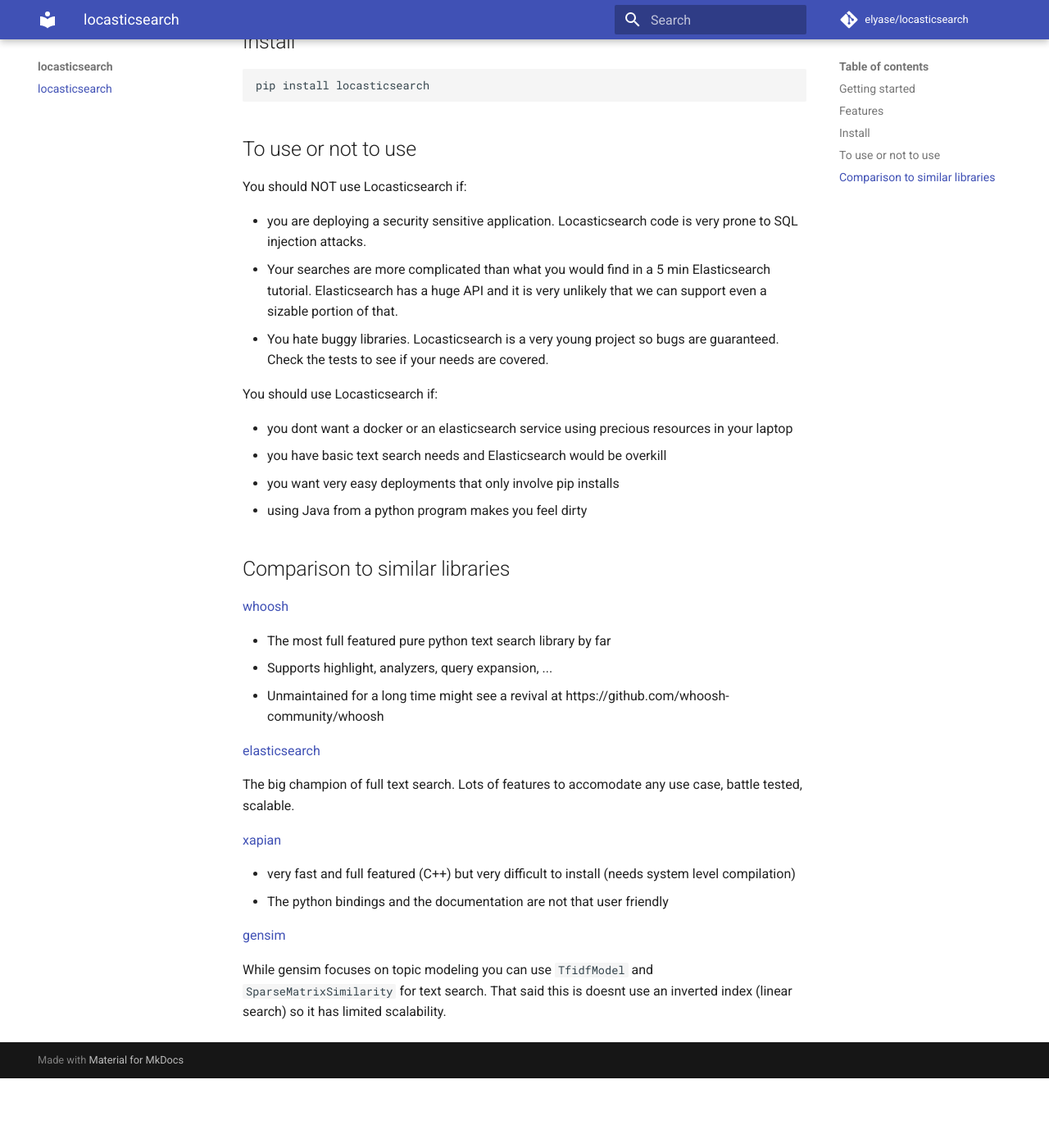
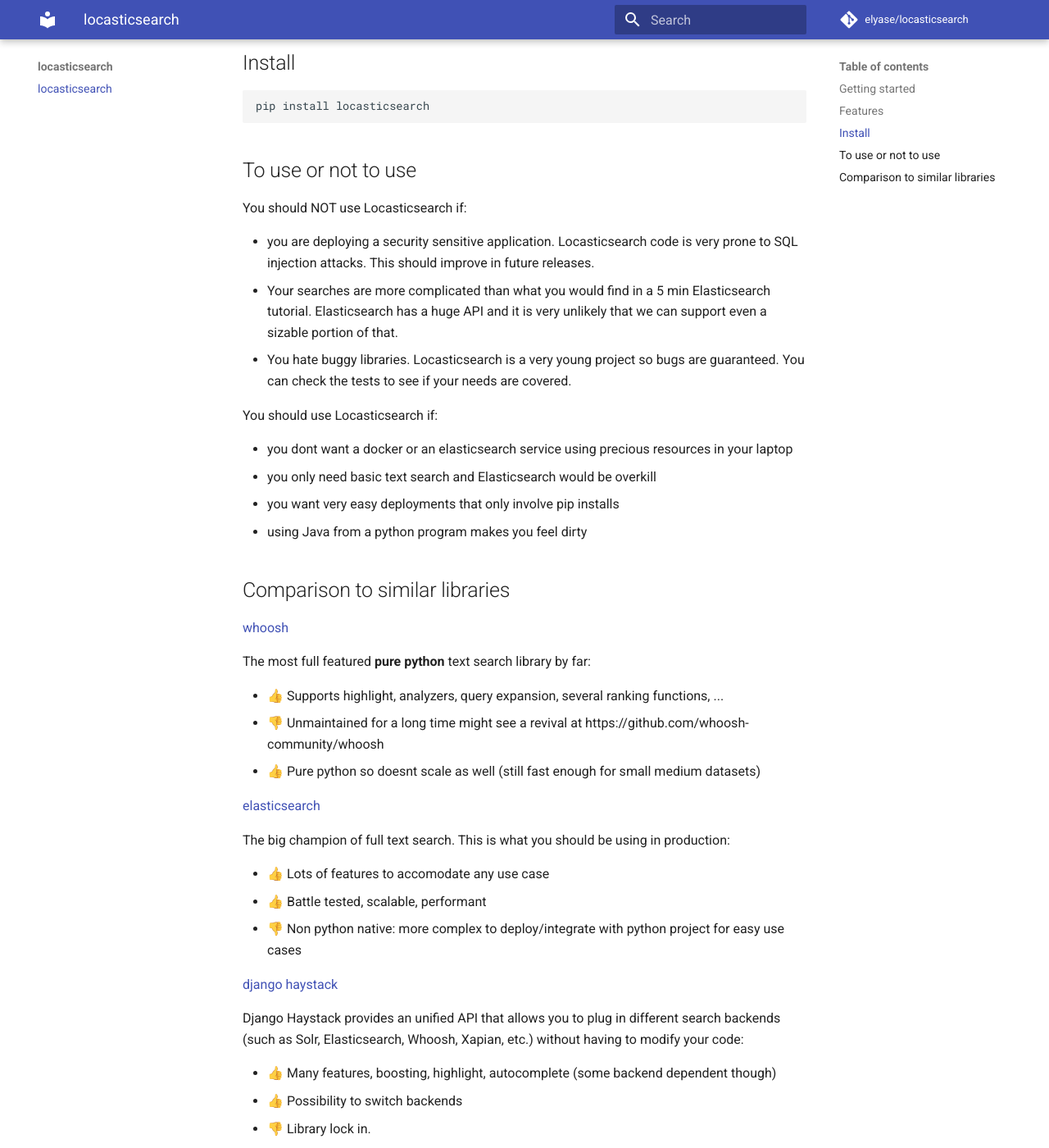
Before and after one commit to elyase/locasticsearch, an MkDocs documentation site: the page built from docs/index.md, in a window 1280 px wide and 1400 px high, scrolled down 1825 px. Shown: the whole window at 82% size. Built offline with MkDocs 1.6.1 and Material for MkDocs 9.7.7, drawn with Linux system fonts in a browser that asks for light colours; comment, search, counter and statistics services are not loaded; before the commit the page ends 3140 px from its top, so only the background shows below that; some of the changed text lies outside the part shown.

Commit message:
update docs

```diff
--- a/docs/index.md
+++ b/docs/index.md
@@ -4,11 +4,11 @@
     <em>Serverless full text search in Python</em>
 </p>
 
-Locasticsearch provides serverless full text search powered by [sqlite full text search capabilities](https://www.sqlite.org/fts5.html) but trying to be compatible with a subset of the elasticsearch API.
+Locasticsearch provides serverless full text search powered by [sqlite full text search capabilities](https://www.sqlite.org/fts5.html) but trying to be compatible with (a subset of) the elasticsearch API.
 
-That way you can comfortably develop your text search appplication without needing to set up servers, but knowing that you are not locked in to a library. When you are ready to .
+That way you can comfortably develop your text search appplication without needing to set up services and smoothly transition to Elasticsearch for scale or more features without changing your code.
 
-That said, if you are only doing basic search operations within the subset supported by this library, and you dont have a lot of documents (less than a million) that would justify going for a cluster deployment, Locasticsearch [can be a faster](benchmarks) alternative to Elasticsearch.
+That said, if you are only doing basic search operations within the subset supported by this library, and dont have a lot of documents (~million) that would justify going for a cluster deployment, Locasticsearch [can be a faster](benchmarks) alternative to Elasticsearch.
 
 <p align="center">
 <a href="https://github.com/elyase/locasticsearch/actions?query=workflow%3ATest" target="_blank">
@@ -72,14 +72,14 @@
 
 You should NOT use Locasticsearch if:
 
-- you are deploying a security sensitive application. Locasticsearch code is very prone to SQL injection attacks.
+- you are deploying a security sensitive application. Locasticsearch code is very prone to SQL injection attacks. This should improve in future releases.
 - Your searches are more complicated than what you would find in a 5 min Elasticsearch tutorial. Elasticsearch has a huge API and it is very unlikely that we can support even a sizable portion of that.
-- You hate buggy libraries. Locasticsearch is a very young project so bugs are guaranteed. Check the tests to see if your needs are covered.
+- You hate buggy libraries. Locasticsearch is a very young project so bugs are guaranteed. You can check the tests to see if your needs are covered.
 
 You should use Locasticsearch if:
 
 - you dont want a docker or an elasticsearch service using precious resources in your laptop
-- you have basic text search needs and Elasticsearch would be overkill
+- you only need basic text search and Elasticsearch would be overkill
 - you want very easy deployments that only involve pip installs
 - using Java from a python program makes you feel dirty
 
@@ -87,19 +87,51 @@
 
 [whoosh](https://whoosh.readthedocs.io/en/latest/intro.html)
 
-* The most full featured pure python text search library by far
-* Supports highlight, analyzers, query expansion, ...
-* Unmaintained for a long time might see a revival at https://github.com/whoosh-community/whoosh
+The most full featured **pure python** text search library by far:
+
+- 👍 Supports highlight, analyzers, query expansion, several ranking functions, ...
+- 👎 Unmaintained for a long time might see a revival at https://github.com/whoosh-community/whoosh
+- 👍 Pure python so doesnt scale as well (still fast enough for small medium datasets)
 
 [elasticsearch](https://www.elastic.co)
 
-The big champion of full text search. Lots of features to accomodate any use case, battle tested, scalable.
+The big champion of full text search. This is what you should be using in production:
+
+* 👍 Lots of features to accomodate any use case
+* 👍 Battle tested, scalable, performant
+* 👎 Non python native: more complex to deploy/integrate with python project for easy use cases
+
+
+[django haystack](https://django-haystack.readthedocs.io/en/master/)
+
+Django Haystack provides an unified API that allows you to plug in different search backends (such as Solr, Elasticsearch, Whoosh, Xapian, etc.) without having to modify your code:
+
+* 👍 Many features, boosting, highlight, autocomplete (some backend dependent though)
+* 👍 Possibility to switch backends
+* 👎 Library lock in.
+* 👎 Despite supporting several backends, Whoosh is the only one that is python native.
+
 
 [xapian](https://xapian.org/docs/bindings/python/)
 
-* very fast and full featured (C++) but very difficult to install (needs system level compilation)
-* The python bindings and the documentation are not that user friendly
+* 👍 Very fast and full featured (C++)
+* 👎 No pip installable (needs system level compilation)
+* 👎 The python bindings and the documentation are not that user friendly
+
 
 [gensim](https://radimrehurek.com/gensim/)
 
 While gensim focuses on topic modeling you can use `TfidfModel` and `SparseMatrixSimilarity` for text search. That said this is doesnt use an inverted index (linear search) so it has limited scalability.
+
+* 👍 Approximate search
+* 👎 Focus is on topic modeling, so no intuitive APIs for full text ingestion/search
+* 👎 Doesnt support inverted indexes search (mostly full scan and approximate)
+
+
+[peewee](http://docs.peewee-orm.com/en/latest/)
+
+Peewee is actually a more general ORM but offers abstractions to use full text search on Sqlite.
+
+* 👍 Support for full text search using several SQL backends (no elasticsearch though)
+* 👍 Custom ranking and analyzer functions
+* 👎 No elasticsearch compatible API
```
Also changed, not shown: README.md (+44 -12 lines).
